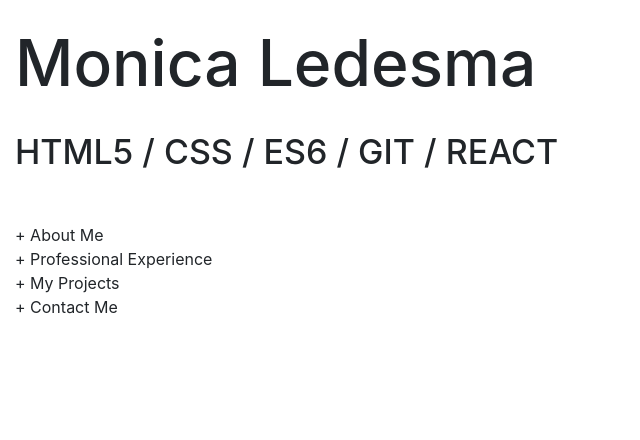
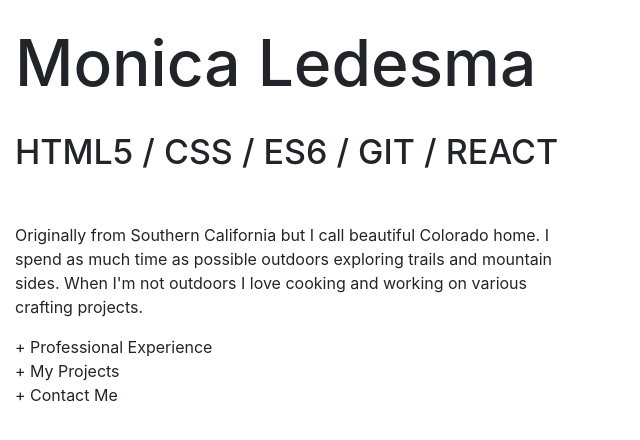
Before and after one commit to monica88green/resume-website, a React (Create React App) app: page / in a window 1280 px wide. Shown: the top 440 px of the page, without its empty margins (0-640 px from the left). Built offline with nearby package versions, Linux system fonts and the light colour scheme.

Commit message:
Added content to About Me component

```diff
--- a/src/AboutMe.js
+++ b/src/AboutMe.js
@@ -1,9 +1,24 @@
-import React from "react";
+import React, { useState } from "react";
 
 export default function AboutMe() {
+let [ready, setReady] = useState(false);
+  function handleClick(event) {
+    event.preventDefault();
+    setReady(true);
+  }
+  if ({ready}) {
+    return (
+      <div className="AboutMe">
+        <p>
+          Originally from Southern California but I call beautiful Colorado home. I spend as much time as possible outdoors exploring trails and mountain sides. When I'm not outdoors I love cooking and working on various crafting projects.
+        </p>
+      </div>
+    )
+     } else {
   return (
     <div>
-      + About Me
+     <a href="/" onclick={handleClick}> + About Me </a>
     </div>
   )
 }
+  }
```
Also changed, not shown: 1 other file (tests, documents, lock files or other folders).
